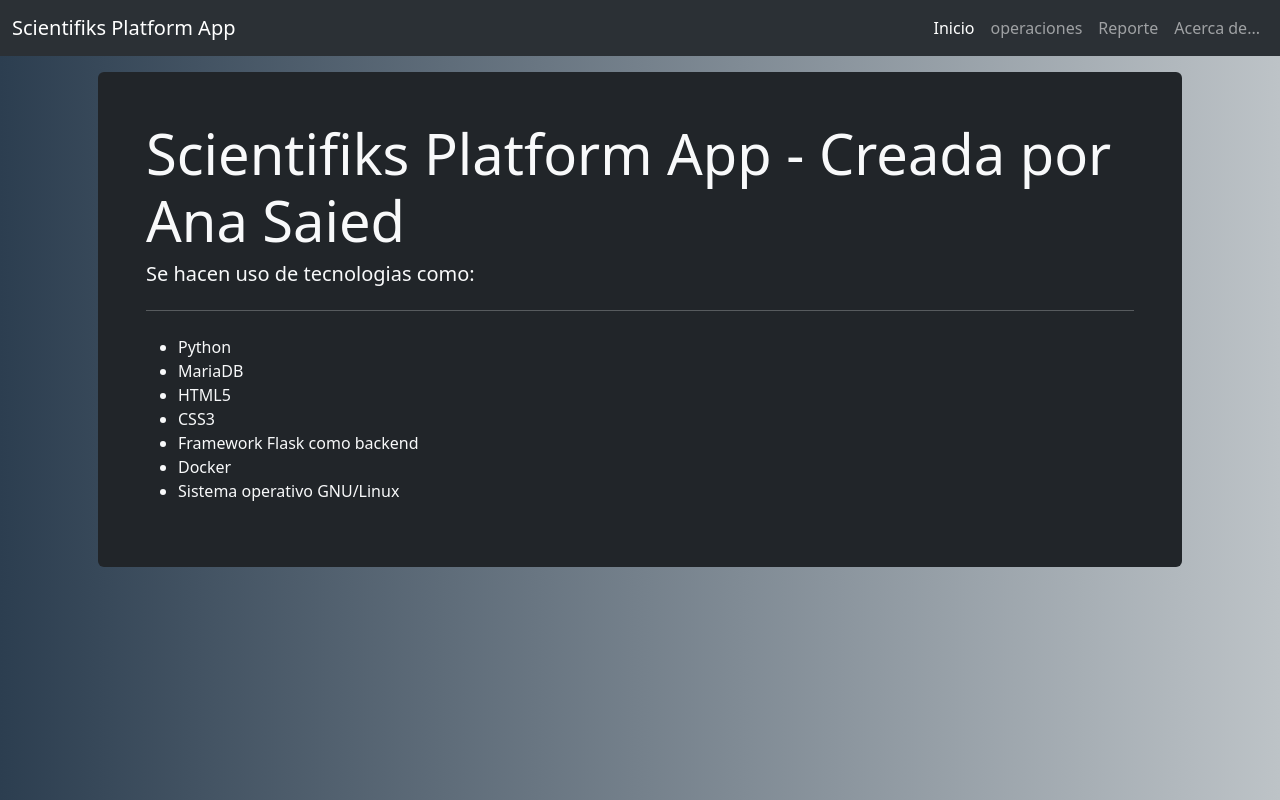
After one commit to Asaied07/scientifiks, a Flask app: page /producido in a window 1280 px wide. The commit adds this page. Run offline with Flask 3, Linux system fonts and the light colour scheme; some libraries are stand-ins or nearby versions.

Commit message:
Agregando producido

```diff
--- a/scientifiks/app.py
+++ b/scientifiks/app.py
@@ -14,5 +14,11 @@ def about():
     # para este caso vamos a redirigil a about.html
     return render_template('about.html')
 
+@app.route('/producido')
+def producido():
+    # aqui retorna lo que uno le diga (puede ser un texto simple o una pagina web)
+    # para este caso vamos a redirigil a about.html
+    return render_template('producido.html')
+
 if __name__ == '__main__':
     app.run(debug=True, host='0.0.0.0', port='9500')
--- a/scientifiks/templates/layout.html
+++ b/scientifiks/templates/layout.html
@@ -28,6 +28,9 @@
             <a class="nav-link" href="#">operaciones</a> <!-- IMPORTANTE, aqui solo llama la ruta, dentro del archivo index.py esta definida la ruta de la ruta-->
           </li>
           <li class="nav-item">
+            <a class="nav-link" href="{{url_for('producido')}}">Reporte</a> <!-- IMPORTANTE, aqui solo llama la ruta, dentro del archivo index.py esta definida la ruta de la ruta-->
+          </li>
+          <li class="nav-item">
             <a class="nav-link" href="{{url_for('about')}}">Acerca de...</a>
           </li>
             </ul>
--- /dev/null
+++ b/scientifiks/templates/producido.html
@@ -0,0 +1,18 @@
+{%extends "layout.html"%}
+
+{%block content%}
+<div class="bg-dark text-light p-5 box rounded-2 m-3" data-bs-theme="dark">
+    <h1 class="display-4">Scientifiks Platform App - Creada por Ana Saied</h1>
+    <h3 class="lead">Se hacen uso de tecnologias como: </h3>
+    <hr class="my-4">
+    <ul>
+        <li>Python</li>
+        <li>MariaDB</li>
+        <li>HTML5</li>
+        <li>CSS3</li>
+        <li>Framework Flask como backend</li>
+        <li>Docker</li>
+        <li>Sistema operativo GNU/Linux</li>
+    </ul>
+</div>
+{%endblock%}
```
